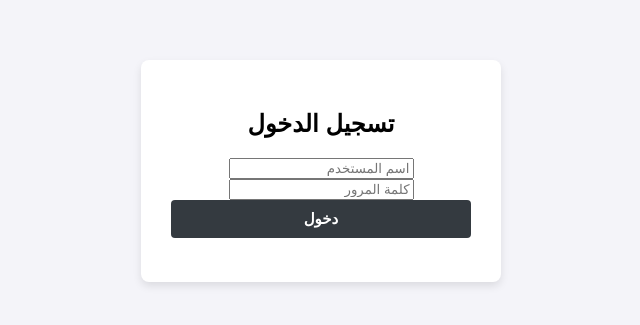
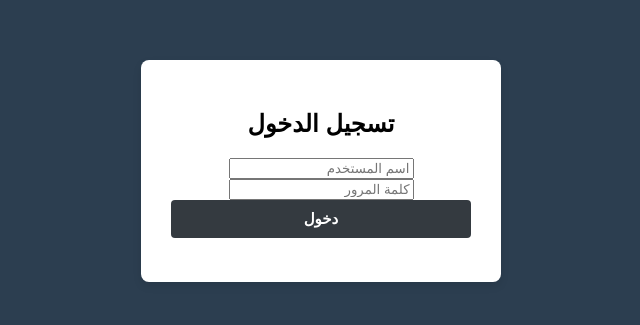
Before and after one commit to Ameen1945/Student-last-version, a plain HTML site: page wwwroot/index.html in a window 1280 px wide. Shown: the part 229-554 px from the top of the page, without its empty margins (319-959 px from the left). Drawn offline with Linux system fonts and the light colour scheme.

Commit message:
Update UI

```diff
--- a/wwwroot/style.css
+++ b/wwwroot/style.css
@@ -4,7 +4,7 @@ body {
     justify-content: center;
     align-items: center;
     min-height: 100vh;
-    background-color: #f4f4f9;
+    background-color: #2c3e50; /* تم تغيير اللون كمثال للتعديل */
     margin: 0;
 }
 
```
